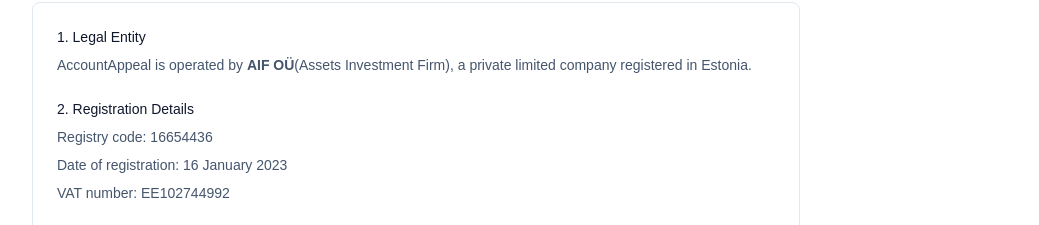
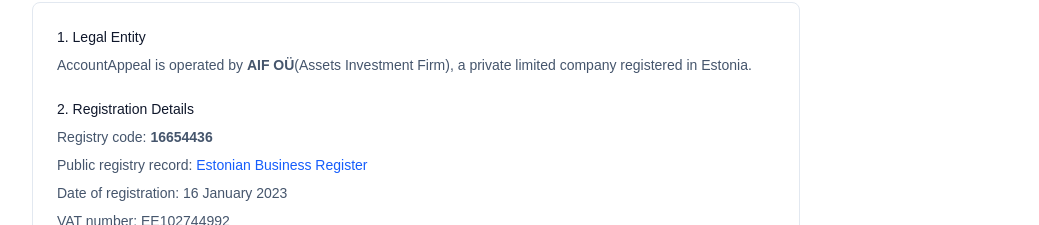
Before and after one commit to jve89/accountappeal, a Next.js app: page /company in a window 1280 px wide. Shown: the part 263-488 px from the top of the page, without its empty margins (120-1159 px from the left). Built offline with nearby package versions, Linux system fonts and the light colour scheme; no server answers.

Commit message:
Add company registry link and explicit case refusal FAQ

```diff
--- a/app/company/page.tsx
+++ b/app/company/page.tsx
@@ -23,20 +23,35 @@
             </p>
           </section>
 
-          <section>
+            <section>
             <h2 className="font-medium text-slate-900">
-              2. Registration Details
+                2. Registration Details
             </h2>
+
             <p className="mt-2">
-              Registry code: 16654436
+                Registry code: <strong>16654436</strong>
             </p>
+
             <p className="mt-2">
-              Date of registration: 16 January 2023
+                Public registry record:{" "}
+                <a
+                href="https://ariregister.rik.ee/eng/company/16654436"
+                target="_blank"
+                rel="noopener noreferrer"
+                className="text-blue-600 hover:underline"
+                >
+                Estonian Business Register
+                </a>
             </p>
+
             <p className="mt-2">
-              VAT number: EE102744992
+                Date of registration: 16 January 2023
             </p>
-          </section>
+
+            <p className="mt-2">
+                VAT number: EE102744992
+            </p>
+            </section>
 
           <section>
             <h2 className="font-medium text-slate-900">
--- a/app/page.tsx
+++ b/app/page.tsx
@@ -312,12 +312,12 @@
               "You can still proceed. Stronger evidence helps, but missing items are common. We’ll assess what’s possible based on what you can provide.",
             ],
             [
-              "Do you help with hacked or taken-over accounts?",
-              "No. This service is for accounts suspended or restricted by platform enforcement systems. Hacked or compromised accounts follow a different recovery process and are not covered.",
+              "What is a follow-up appeal or escalation document?",
+              "If an initial appeal is ignored or receives a generic response, a follow-up appeal can request a proper review. In Premium cases, this may extend to formal complaint templates for applicable review bodies when appropriate.",
             ],
             [
-              "What is a follow-up appeal or escalation document?",
-              "If an initial appeal is ignored or receives a generic response, a follow-up appeal can request a proper review. In Premium cases, this may extend to formal complaint templates for applicable review bodies when appropriate.",
+              "What types of cases do you not handle?",
+              "This service is limited to accounts suspended or restricted by platform enforcement systems. We do not assist with hacked or stolen account recovery, attempts to circumvent platform safeguards, false statements or fabricated evidence, impersonation, or urgent requests promising guaranteed outcomes. If a case falls into these categories, we will decline it.",
             ],
           ].map(([q, a]) => (
             <details
```
